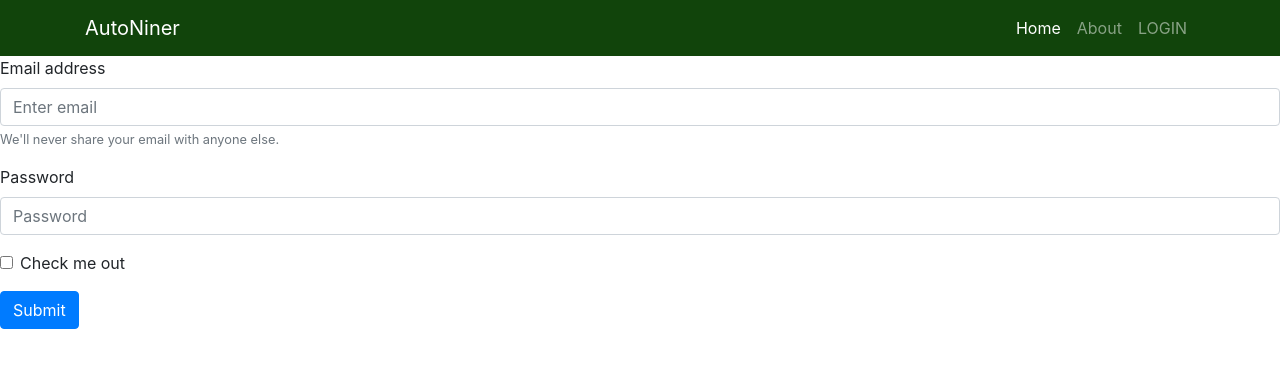
After one commit to Narozzy/AutoNiner, a Django app: page /home/task/new in a window 1280 px wide. The commit adds this page. Shown: the top 368 px of the page. Run offline with Django 3.2, Linux system fonts and the light colour scheme; some libraries are stand-ins or nearby versions.

Commit message:
Added superuser, will post credentials in discord. Working on getting form for task creation done

```diff
--- a/autoniner/home/templates/base_temp.html
+++ b/autoniner/home/templates/base_temp.html
@@ -1,28 +1,49 @@
 <!DOCTYPE html>
 <html lang="en">
 <head>
-  {% block title %}<title>AutoNiner</title>{% endblock %}
-  <meta charset="utf-8">
-  <meta name="viewport" content="width=device-width, initial-scale=1">
-  <link rel="stylesheet" href="https://stackpath.bootstrapcdn.com/bootstrap/4.1.3/css/bootstrap.min.css" integrity="sha384-MCw98/SFnGE8fJT3GXwEOngsV7Zt27NXFoaoApmYm81iuXoPkFOJwJ8ERdknLPMO" crossorigin="anonymous">
-  <!-- Add additional CSS in static file -->
-  {% load static %}
-  <link rel="stylesheet" href="{% static 'css/styles.css' %}">
+  <meta charset="UTF-8">
+  <meta http-equiv="X-UA-Compatible" content="IE=edge">
+  <meta name="viewport" content="width=device-width, initial-scale=1.0">
+  <link rel="stylesheet" href="https://stackpath.bootstrapcdn.com/bootstrap/4.4.1/css/bootstrap.min.css" integrity="sha384-Vkoo8x4CGsO3+Hhxv8T/Q5PaXtkKtu6ug5TOeNV6gBiFeWPGFN9MuhOf23Q9Ifjh" crossorigin="anonymous">
+  <script src="https://code.jquery.com/jquery-3.4.1.slim.min.js" integrity="sha384-J6qa4849blE2+poT4WnyKhv5vZF5SrPo0iEjwBvKU7imGFAV0wwj1yYfoRSJoZ+n" crossorigin="anonymous"></script>
+<script src="https://cdn.jsdelivr.net/npm/popper.js@1.16.0/dist/umd/popper.min.js" integrity="sha384-Q6E9RHvbIyZFJoft+2mJbHaEWldlvI9IOYy5n3zV9zzTtmI3UksdQRVvoxMfooAo" crossorigin="anonymous"></script>
+<script src="https://stackpath.bootstrapcdn.com/bootstrap/4.4.1/js/bootstrap.min.js" integrity="sha384-wfSDF2E50Y2D1uUdj0O3uMBJnjuUD4Ih7YwaYd1iqfktj0Uod8GCExl3Og8ifwB6" crossorigin="anonymous"></script>
+<script src="Js/accordion.js"></script>
+  <title>AutoNiner</title>
 </head>
 <body>
-  <div class="container-fluid">
-    <div class="row">
-      <div class="col-sm-2">
-      {% block sidebar %}
-        <ul class="sidebar-nav">
-          <li><a href="">Home</a></li>
-          <li><a href="">All books</a></li>
-          <li><a href="">All authors</a></li>
+  <nav class="navbar navbar-expand-lg navbar-dark  static-top" style="background-color: #11440b; ">
+    <div class="container">
+     <a class="navbar-brand" href="{% url 'home'%}">
+            AutoNiner
+          </a>
+      <button class="navbar-toggler" type="button" data-toggle="collapse" data-target="#navbarResponsive" aria-controls="navbarResponsive" aria-expanded="false" aria-label="Toggle navigation">
+            <span class="navbar-toggler-icon"></span>
+          </button>
+      <div class="collapse navbar-collapse" id="navbarResponsive">
+        <ul class="navbar-nav ml-auto">
+          <li class="nav-item active">
+            <a class="nav-link" href="{% url 'home'%}">Home
+                  <span class="sr-only">(current)</span>
+                </a>
+          </li>
+          <li class="nav-item">
+            <a class="nav-link" href="#">About</a>
+          </li>
+          <li class="nav-item">
+            <a class="nav-link" href="#">LOGIN</a>
+          </li>
+          {% if user.is_superuser %}
+            <li class="nav-item">
+                <a class="nav-link" href="/admin">Admin Portal</a>
+            </li>
+          {% endif %}
         </ul>
-      {% endblock %}
       </div>
-      <div class="col-sm-10 ">{% block content %}{% endblock %}</div>
     </div>
-  </div>
+  </nav>
+  {% block content %}
+    <!-- Content of given page will go here -->
+  {% endblock content %}
 </body>
 </html>
--- /dev/null
+++ b/autoniner/home/templates/create_task.html
@@ -0,0 +1,20 @@
+{% extends 'base_temp.html' %}
+
+{% block content %}
+    <form action='newTask' method='post'>
+        <div class="form-group">
+            <label for="exampleInputEmail1">Email address</label>
+            <input type="email" class="form-control" id="exampleInputEmail1" aria-describedby="emailHelp" placeholder="Enter email">
+            <small id="emailHelp" class="form-text text-muted">We'll never share your email with anyone else.</small>
+        </div>
+        <div class="form-group">
+            <label for="exampleInputPassword1">Password</label>
+            <input type="password" class="form-control" id="exampleInputPassword1" placeholder="Password">
+        </div>
+        <div class="form-group form-check">
+            <input type="checkbox" class="form-check-input" id="exampleCheck1">
+            <label class="form-check-label" for="exampleCheck1">Check me out</label>
+        </div>
+        <button type="submit" class="btn btn-primary">Submit</button>
+    </form>
+{% endblock content %}
--- a/autoniner/home/urls.py
+++ b/autoniner/home/urls.py
@@ -2,5 +2,6 @@ from django.urls import path, include
 from . import views
 
 urlpatterns = [
-    path('home/', views.index),
+    path('home/', views.index, name='home'),
+    path('home/task/new', views.CreateTask, name='newTask'),
 ]
--- a/autoniner/home/views.py
+++ b/autoniner/home/views.py
@@ -4,3 +4,12 @@ from django.http import HttpResponse
 # Create your views here.
 def index(request):
     return render(request, 'index.html', context={'hello': 'world'})
+
+def CreateTask(request):
+    if request.method == 'POST':
+        # This will be after they have completed the form
+        pass
+    elif request.method == 'GET':
+        # This will retrieve the form
+        pass
+    return render(request, 'create_task.html', context={'form': 'task'})
```
Also changed, not shown: autoniner/home/templates/index.html (+81 -10 lines), autoniner/db.sqlite3.
